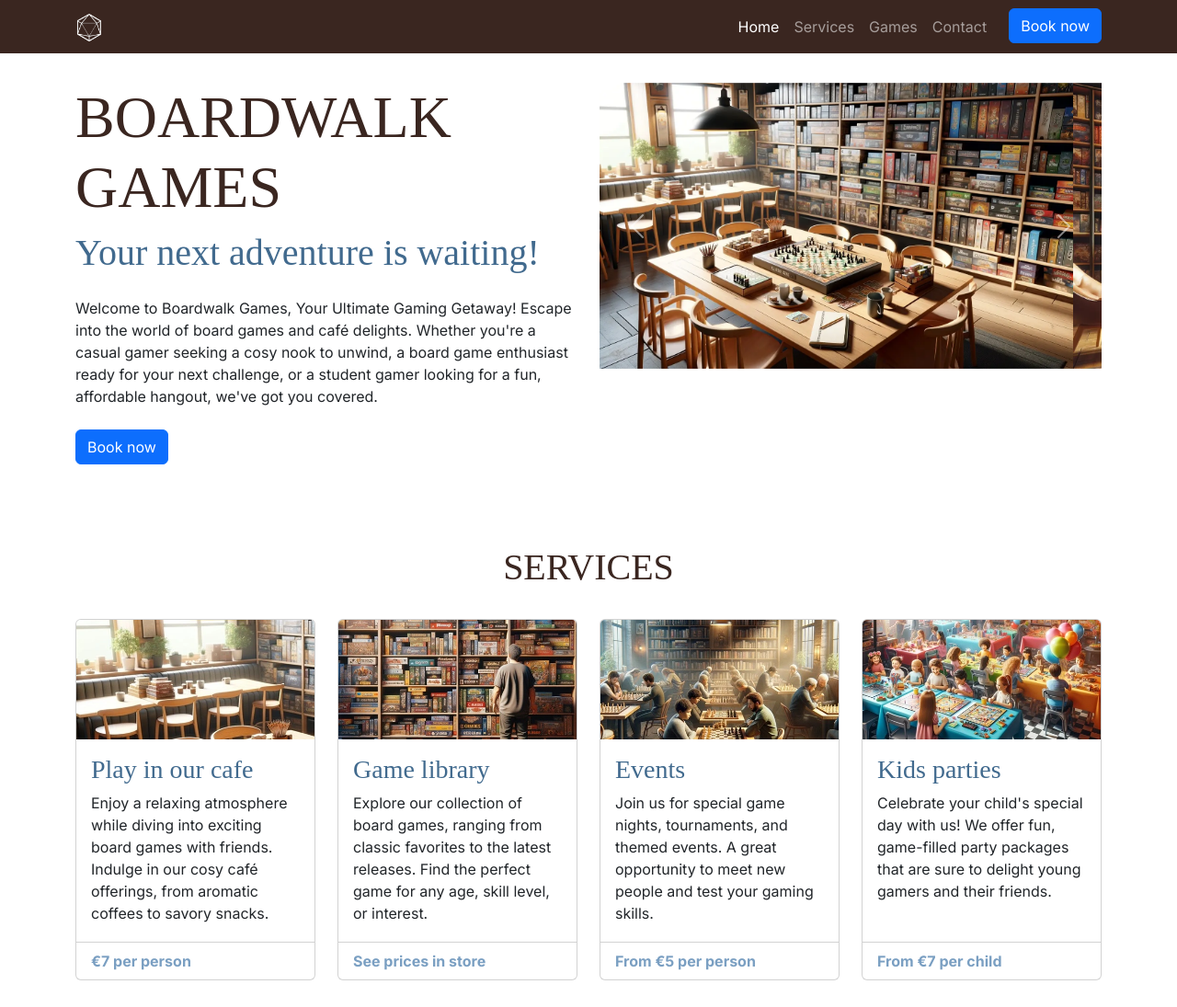
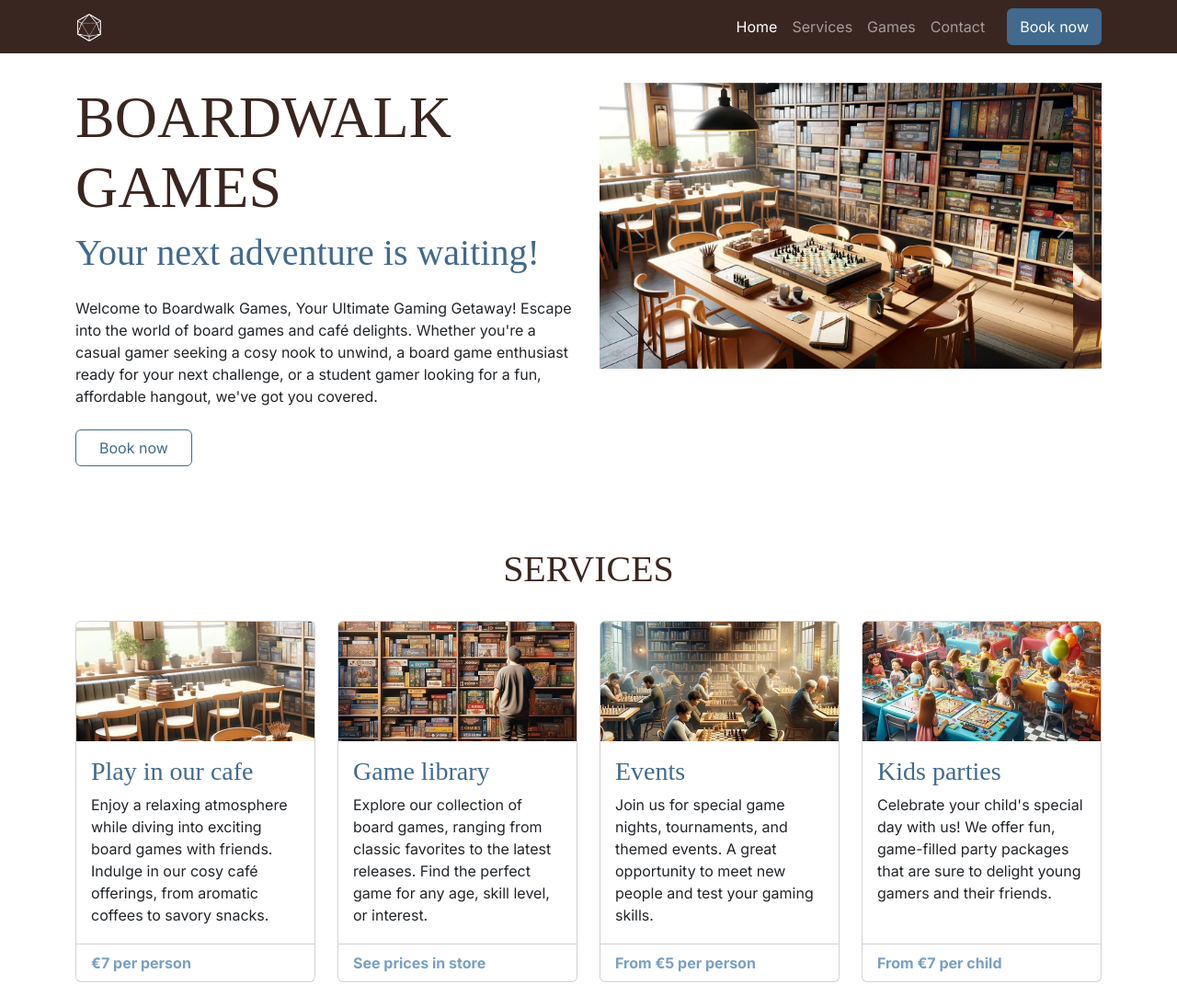
Before and after one commit to vcarpentier/boardwalk-games, a plain HTML site: page index.html in a window 1280 px wide. Shown: the top 1095 px of the page at 92% size. Drawn offline with nearby package versions, Linux system fonts and the light colour scheme; a web font is replaced by a local one.

Commit message:
Style some buttons

```diff
--- a/assets/css/style.css
+++ b/assets/css/style.css
@@ -35,6 +35,33 @@ h2 {
 .section {
     margin-top: 2rem;
     margin-bottom: 2rem;
+}
+
+/* Buttons*/
+.custom-button-filled {
+    border: 2px solid var(--highlight-colour);
+    background-color: var(--highlight-colour);
+    color: white;
+}
+
+.custom-button-filled:hover {
+    border: 2px solid var(--secondary-colour);
+    background-color: var(--secondary-colour);
+    color: white;
+}
+
+.custom-button-outline {
+    border: 1px  solid var(--highlight-colour);
+    background-color: transparent;
+    padding: 7px 25px;
+    color: var(--highlight-colour);
+}
+
+.custom-button-outline:hover {
+    border: 1px  solid var(--highlight-colour);
+    background-color: var(--highlight-colour);
+    padding: 7px 25px;
+    color: white;
 }
 
 /* Navbar */
--- a/index.html
+++ b/index.html
@@ -48,7 +48,7 @@
                         <a class="nav-link" href="#contact">Contact</a>
                     </li>
                     <li class="nav-item">
-                        <a href="booking.html" class="btn btn-primary ms-lg-3">Book now</a>
+                        <a href="booking.html" class="btn custom-button-filled ms-lg-3">Book now</a>
                     </li>
                 </ul>
             </div>
@@ -66,7 +66,7 @@
                     café delights. Whether you're a casual gamer seeking a cosy nook to unwind, a board game enthusiast
                     ready for your next challenge, or a student gamer looking for a fun, affordable hangout, we've got
                     you covered.</p>
-                    <a href="booking.html" class="btn btn-primary mb-4">Book now</a>
+                    <a href="booking.html" class="btn custom-button-outline mb-4">Book now</a>
 
             </div>
             <div class="col-12 col-xl-6">
```
Also changed, not shown: booking.html (+2 -2 lines), game-library.html (+1 -1 lines), success.html (+2 -2 lines).
